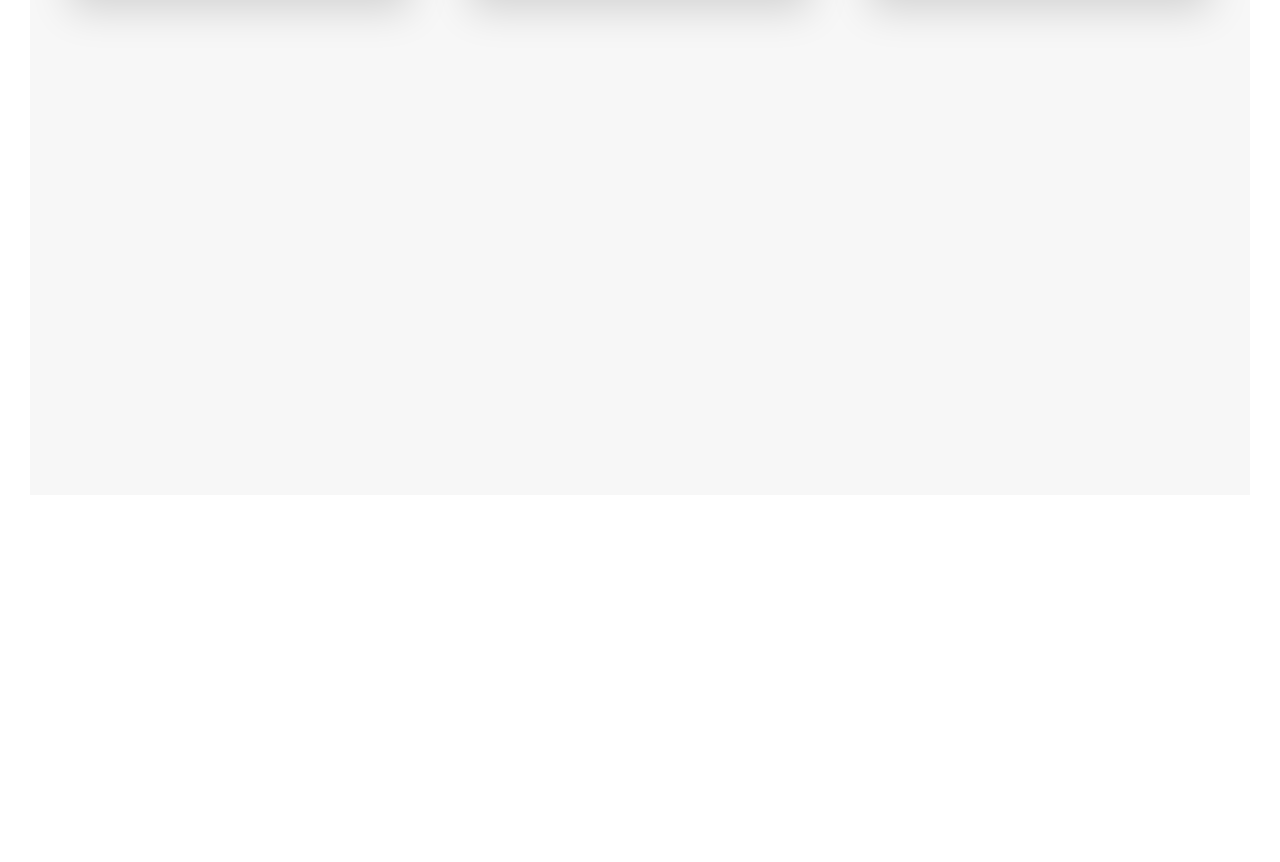
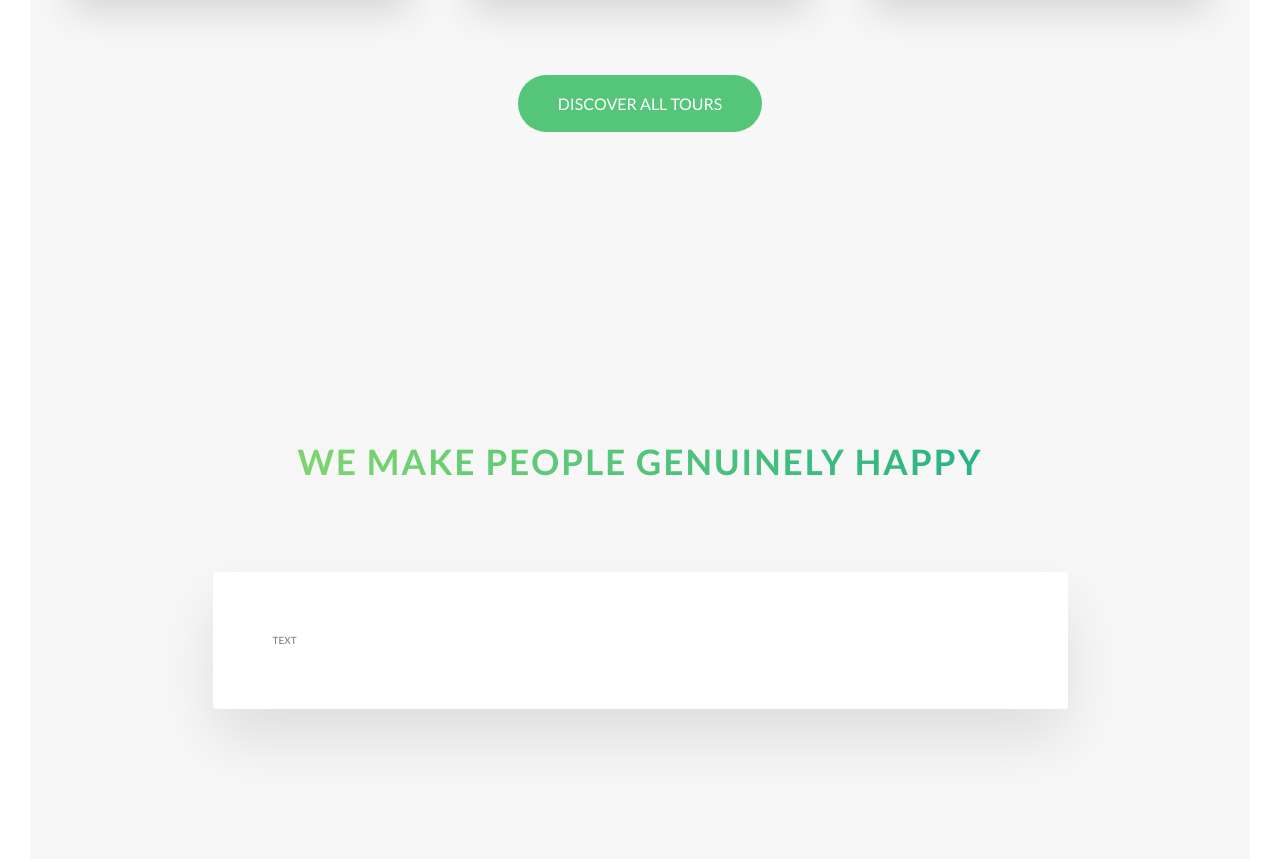
Before and after one commit to ShaneECDavis/NatoursSASSPlayground, a website: page index.html in a window 1280 px wide. Shown: the part 3010-3872 px from the top of the page. Before the commit the page ends 3535 px from the top, so only its background shows below. Drawn offline with Linux system fonts and the light colour scheme.

Commit message:
onto the next section

```diff
--- a/index.html
+++ b/index.html
@@ -157,7 +157,7 @@
                             <div class="card__cta">
                                 <div class="card__price-box">
                                     <p class="card__price-only">Only</p>
-                                    <p class="card__price-value">$297</p>
+                                    <p class="card__price-value">$497</p>
                                 </div>
                                 <a href="#" class="btn btn--white">Book now!</a>
                             </div>
@@ -187,7 +187,7 @@
                             <div class="card__cta">
                                 <div class="card__price-box">
                                     <p class="card__price-only">Only</p>
-                                <p class="card__price-value">$297</p>
+                                    <p class="card__price-value">$697</p>
                                 </div>
                                 <a href="#" class="btn btn--white">Book now!</a>
                             </div>
@@ -195,6 +195,23 @@
                     </div>
                 </div>
             </div>
+            <div class="u-center-text u-margin-bottom-huge">
+                <a href="#" class="btn btn--green">Discover all tours</a>
+            </div>
+        </section>
+        <section class="section-stories">
+            <div class="u-center-text u-margin-bottom-big">
+                <h2 class="heading-secondary">
+                    We make people genuinely happy
+                </h2>
+            </div>
+
+            <div class="row">
+                 <div class="story">
+                     TEXT
+                 </div>
+            </div>
+
         </section>
     </main>
 
--- a/sass/base/_utilities.scss
+++ b/sass/base/_utilities.scss
@@ -13,3 +13,11 @@
 .u-margin-bottom-small {
  margin-bottom: 1.5rem;
 }
+
+.u-margin-top-big {
+  margin-top: 8rem;
+}
+
+.u-margin-top-huge {
+  margin-top: 10rem;
+}
--- a/sass/components/_button.scss
+++ b/sass/components/_button.scss
@@ -1,5 +1,6 @@
 
 .btn {
+
 &,
 &:link,
 &:visited {
@@ -31,6 +32,15 @@
  &--white {
   background-color: $color-white;
   color: $color-grey-dark;
+
+  &::after {
+   background-color: $color-white;
+  }
+}
+
+&--green {
+  background-color: $color-primary;
+  color: $color-white;
 
   &::after {
    background-color: $color-white;
@@ -81,3 +91,8 @@
       transform: translateY(0);
   }
 }
+
+.storyD{
+  background-color: red;
+
+}
--- a/sass/components/_card.scss
+++ b/sass/components/_card.scss
@@ -52,6 +52,8 @@
         background-blend-mode: screen;
         -webkit-clip-path: polygon(0 0, 100% 0, 100% 85%, 0 100%);
         clip-path: polygon(0 0, 100% 0, 100% 85%, 0 100%);
+        border-top-left-radius: 3px;
+        border-top-right-radius: 3px;
       &--1 {
         background-image: linear-gradient(to right bottom, $color-secondary-light, $color-secondary-dark),
                           url(../img/nat-5.jpg);
--- /dev/null
+++ b/sass/components/_story.scss
@@ -0,0 +1,8 @@
+.story{
+  width: 75%;
+  margin: 0 auto;
+  background-color: #fff;
+  padding: 6rem;
+  box-shadow: 0 3rem 6rem rgba($color-black, .1);
+  border-radius: 3px;
+}
--- a/sass/main.scss
+++ b/sass/main.scss
@@ -13,6 +13,7 @@
 @import "components/composition";
 @import "components/feature-box";
 @import "components/card";
+@import "components/story";
 
 @import "layouts/header";
 
--- a/sass/pages/_home.scss
+++ b/sass/pages/_home.scss
@@ -20,6 +20,11 @@
 
 .section-tours {
    background-color: $color-grey-light-1;
-   padding: 25rem 0 50rem 0;
+   padding: 25rem 0 15rem 0;
    margin-top: -10rem;
 }
+
+.section-stories {
+  padding: 15rem 0;
+  background-color: $color-grey-light-1;
+}
```
Also changed, not shown: css/style.css. Lines whose indentation alone changed are shown as unchanged.
